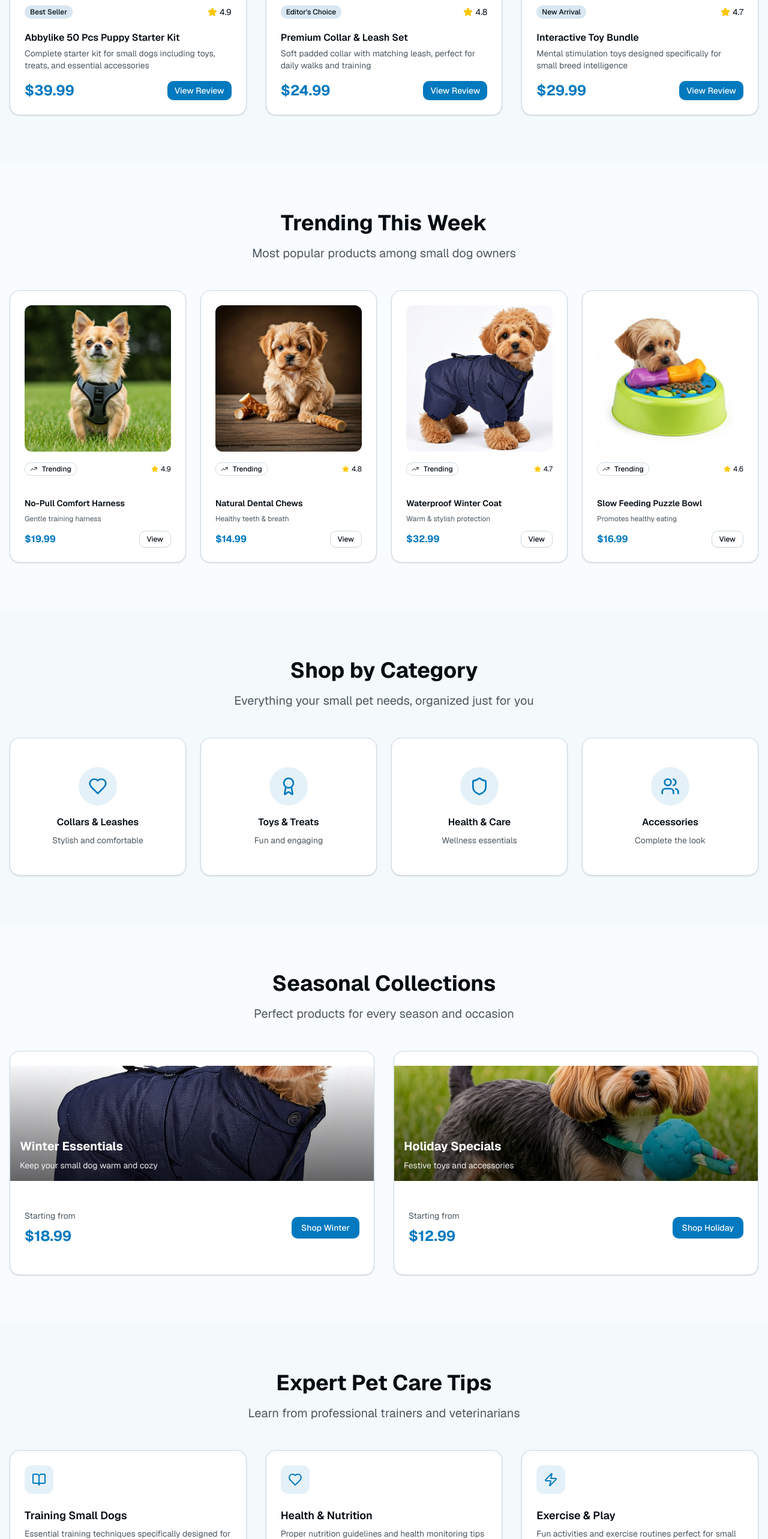
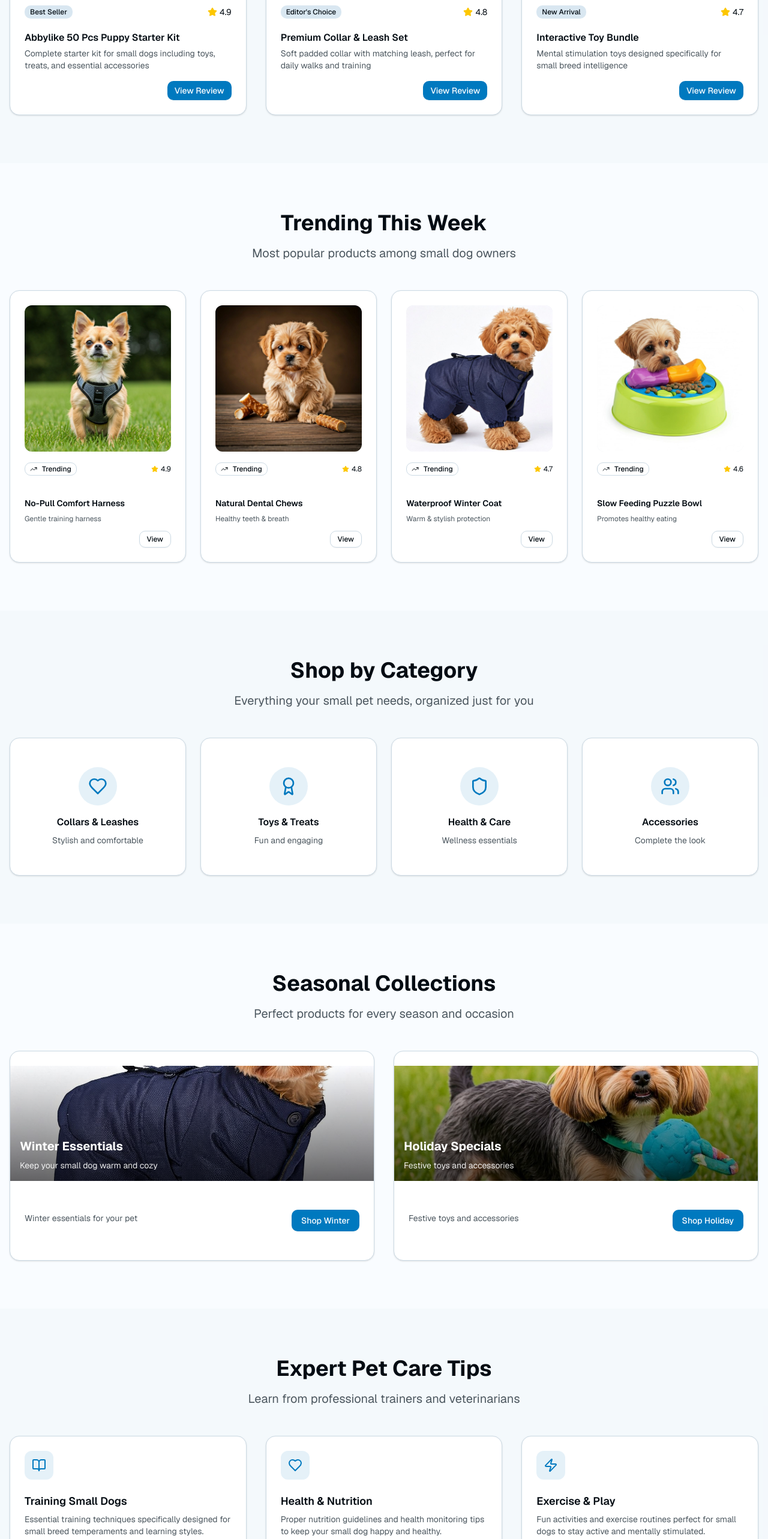
Before and after one commit to venusakii/v0-pet-supplies-website, a Next.js app: page / in a window 1280 px wide. Shown: the part 1720-4286 px from the top of the page at 60% size. Built offline with nearby package versions, Linux system fonts and the light colour scheme.

Commit message:
fix: remove all prices from site pages
Fix syntax errors in app/page.tsx and complete price removal.

Co-authored-by: null <147023713+venusakii@users.noreply.github.com>

```diff
--- a/app/contact/page.tsx
+++ b/app/contact/page.tsx
@@ -87,7 +87,7 @@ export default function ContactPage() {
                     <Phone className="h-6 w-6 text-primary mt-1" />
                     <div>
                       <h3 className="font-semibold mb-1">Phone</h3>
-                      <p className="text-muted-foreground">+1 (555) 123-PUPS</p>
+                      <p className="text-muted-foreground">(504) 365-5497</p>
                       <p className="text-sm text-muted-foreground">Mon-Fri, 9AM-5PM EST</p>
                     </div>
                   </div>
@@ -97,9 +97,9 @@ export default function ContactPage() {
                     <div>
                       <h3 className="font-semibold mb-1">Address</h3>
                       <p className="text-muted-foreground">
-                        123 Pet Lover Lane
+                        929 Pailet Ave
                         <br />
-                        Small Dog City, CA 90210
+                        Harvey, Louisiana (LA), 70058
                       </p>
                     </div>
                   </div>
--- a/app/page.tsx
+++ b/app/page.tsx
@@ -141,8 +141,7 @@ export default function HomePage() {
                 <CardDescription className="mb-4">
                   Complete starter kit for small dogs including toys, treats, and essential accessories
                 </CardDescription>
-                <div className="flex items-center justify-between">
-                  <span className="text-2xl font-bold text-primary">$39.99</span>
+                <div className="flex justify-end">
                   <Button size="sm" asChild>
                     <Link href="/reviews/puppy-starter-kit">View Review</Link>
                   </Button>
@@ -172,8 +171,7 @@ export default function HomePage() {
                 <CardDescription className="mb-4">
                   Soft padded collar with matching leash, perfect for daily walks and training
                 </CardDescription>
-                <div className="flex items-center justify-between">
-                  <span className="text-2xl font-bold text-primary">$24.99</span>
+                <div className="flex justify-end">
                   <Button size="sm" asChild>
                     <Link href="/reviews/premium-collar-set">View Review</Link>
                   </Button>
@@ -203,8 +201,7 @@ export default function HomePage() {
                 <CardDescription className="mb-4">
                   Mental stimulation toys designed specifically for small breed intelligence
                 </CardDescription>
-                <div className="flex items-center justify-between">
-                  <span className="text-2xl font-bold text-primary">$29.99</span>
+                <div className="flex justify-end">
                   <Button size="sm" asChild>
                     <Link href="/reviews/interactive-toy-bundle">View Review</Link>
                   </Button>
@@ -247,8 +244,7 @@ export default function HomePage() {
               <CardContent className="pt-0">
                 <h3 className="font-semibold text-sm mb-2">No-Pull Comfort Harness</h3>
                 <p className="text-xs text-muted-foreground mb-3">Gentle training harness</p>
-                <div className="flex items-center justify-between">
-                  <span className="font-bold text-primary">$19.99</span>
+                <div className="flex justify-end">
                   <Button size="sm" variant="outline" className="text-xs h-7 bg-transparent">
                     View
                   </Button>
@@ -279,8 +275,7 @@ export default function HomePage() {
               <CardContent className="pt-0">
                 <h3 className="font-semibold text-sm mb-2">Natural Dental Chews</h3>
                 <p className="text-xs text-muted-foreground mb-3">Healthy teeth & breath</p>
-                <div className="flex items-center justify-between">
-                  <span className="font-bold text-primary">$14.99</span>
+                <div className="flex justify-end">
                   <Button size="sm" variant="outline" className="text-xs h-7 bg-transparent">
                     View
                   </Button>
@@ -311,8 +306,7 @@ export default function HomePage() {
               <CardContent className="pt-0">
                 <h3 className="font-semibold text-sm mb-2">Waterproof Winter Coat</h3>
                 <p className="text-xs text-muted-foreground mb-3">Warm & stylish protection</p>
-                <div className="flex items-center justify-between">
-                  <span className="font-bold text-primary">$32.99</span>
+                <div className="flex justify-end">
                   <Button size="sm" variant="outline" className="text-xs h-7 bg-transparent">
                     View
                   </Button>
@@ -343,8 +337,7 @@ export default function HomePage() {
               <CardContent className="pt-0">
                 <h3 className="font-semibold text-sm mb-2">Slow Feeding Puzzle Bowl</h3>
                 <p className="text-xs text-muted-foreground mb-3">Promotes healthy eating</p>
-                <div className="flex items-center justify-between">
-                  <span className="font-bold text-primary">$16.99</span>
+                <div className="flex justify-end">
                   <Button size="sm" variant="outline" className="text-xs h-7 bg-transparent">
                     View
                   </Button>
@@ -432,8 +425,7 @@ export default function HomePage() {
               <CardContent className="p-6">
                 <div className="flex items-center justify-between">
                   <div>
-                    <p className="text-sm text-muted-foreground mb-2">Starting from</p>
-                    <span className="text-2xl font-bold text-primary">$18.99</span>
+                    <p className="text-sm text-muted-foreground mb-2">Winter essentials for your pet</p>
                   </div>
                   <Button asChild>
                     <Link href="/reviews?category=winter">Shop Winter</Link>
@@ -458,8 +450,7 @@ export default function HomePage() {
               <CardContent className="p-6">
                 <div className="flex items-center justify-between">
                   <div>
-                    <p className="text-sm text-muted-foreground mb-2">Starting from</p>
-                    <span className="text-2xl font-bold text-primary">$12.99</span>
+                    <p className="text-sm text-muted-foreground mb-2">Festive toys and accessories</p>
                   </div>
                   <Button asChild>
                     <Link href="/reviews?category=holiday">Shop Holiday</Link>
@@ -628,69 +619,6 @@ export default function HomePage() {
                 <span className="font-bold text-lg">Blue Buffalo</span>
               </div>
             </div>
-          </div>
-        </div>
-      </section>
-
-      {/* FAQ Section */}
-      <section className="py-20 px-4">
-        <div className="container mx-auto">
-          <div className="text-center mb-12">
-            <h2 className="text-3xl md:text-4xl font-bold mb-4">Frequently Asked Questions</h2>
-            <p className="text-xl text-muted-foreground">Everything you need to know about shopping with us</p>
-          </div>
-
-          <div className="max-w-3xl mx-auto space-y-6">
-            <Card>
-              <CardHeader>
-                <CardTitle className="text-lg">How do you test products?</CardTitle>
-              </CardHeader>
-              <CardContent>
-                <p className="text-muted-foreground">
-                  Every product goes through rigorous testing with real small dogs in various environments. Our team of
-                  veterinarians and professional trainers evaluate safety, durability, and effectiveness before we
-                  recommend any product.
-                </p>
-              </CardContent>
-            </Card>
-
-            <Card>
-              <CardHeader>
-                <CardTitle className="text-lg">Do you offer returns?</CardTitle>
-              </CardHeader>
-              <CardContent>
-                <p className="text-muted-foreground">
-                  Yes! We offer a 30-day return policy on all products. If your pet doesn't love it, simply return it
-                  for a full refund. We want you and your furry friend to be completely satisfied.
-                </p>
-              </CardContent>
-            </Card>
-
-            <Card>
-              <CardHeader>
-                <CardTitle className="text-lg">Are your reviews unbiased?</CardTitle>
-              </CardHeader>
-              <CardContent>
-                <p className="text-muted-foreground">
-                  Absolutely. While we participate in affiliate programs, our reviews are completely honest and based on
-                  real testing. We never let partnerships influence our recommendations - your pet's wellbeing comes
-                  first.
-                </p>
-              </CardContent>
-            </Card>
-
-            <Card>
-              <CardHeader>
-                <CardTitle className="text-lg">What size dogs do you focus on?</CardTitle>
-              </CardHeader>
-              <CardContent>
-                <p className="text-muted-foreground">
-                  We specialize in small breeds typically under 25 pounds, including Chihuahuas, Yorkshire Terriers,
-                  Pomeranians, Maltese, and similar sized dogs. All our products are specifically chosen for small dog
-                  needs.
-                </p>
-              </CardContent>
-            </Card>
           </div>
         </div>
       </section>
--- a/components/footer.tsx
+++ b/components/footer.tsx
@@ -27,17 +27,17 @@ export function Footer() {
                 </Link>
               </li>
               <li>
-                <Link href="/categories/collars" className="text-muted-foreground hover:text-primary">
+                <Link href="/reviews?category=collars" className="text-muted-foreground hover:text-primary">
                   Collars & Leashes
                 </Link>
               </li>
               <li>
-                <Link href="/categories/toys" className="text-muted-foreground hover:text-primary">
+                <Link href="/reviews?category=toys" className="text-muted-foreground hover:text-primary">
                   Toys
                 </Link>
               </li>
               <li>
-                <Link href="/categories/accessories" className="text-muted-foreground hover:text-primary">
+                <Link href="/reviews?category=accessories" className="text-muted-foreground hover:text-primary">
                   Accessories
                 </Link>
               </li>
@@ -74,22 +74,22 @@ export function Footer() {
             <h3 className="font-semibold mb-4">Support</h3>
             <ul className="space-y-2 text-sm">
               <li>
-                <Link href="/help" className="text-muted-foreground hover:text-primary">
+                <Link href="/contact" className="text-muted-foreground hover:text-primary">
                   Help Center
                 </Link>
               </li>
               <li>
-                <Link href="/shipping" className="text-muted-foreground hover:text-primary">
+                <Link href="/contact" className="text-muted-foreground hover:text-primary">
                   Shipping Info
                 </Link>
               </li>
               <li>
-                <Link href="/returns" className="text-muted-foreground hover:text-primary">
+                <Link href="/contact" className="text-muted-foreground hover:text-primary">
                   Returns
                 </Link>
               </li>
               <li>
-                <Link href="/size-guide" className="text-muted-foreground hover:text-primary">
+                <Link href="/contact" className="text-muted-foreground hover:text-primary">
                   Size Guide
                 </Link>
               </li>
```
Also changed, not shown: app/reviews/[slug]/page.tsx (+1 -9 lines).
